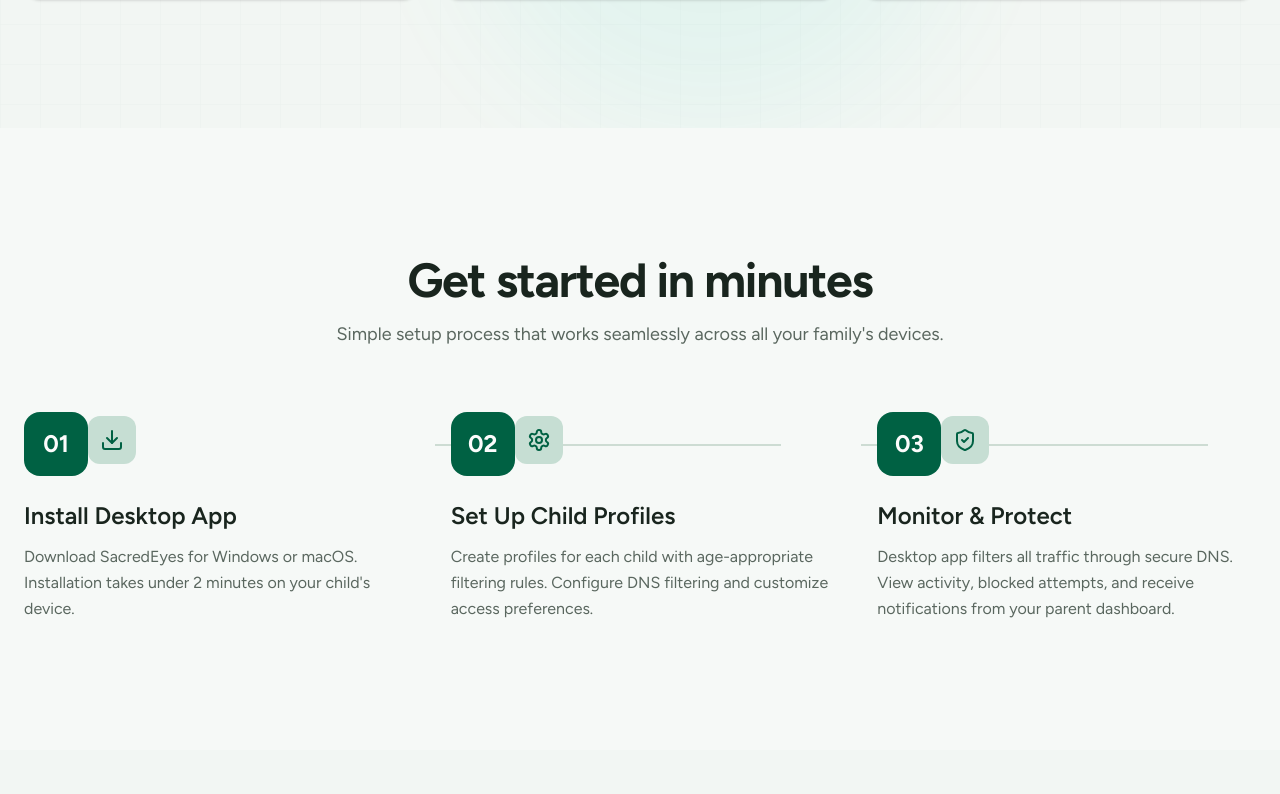
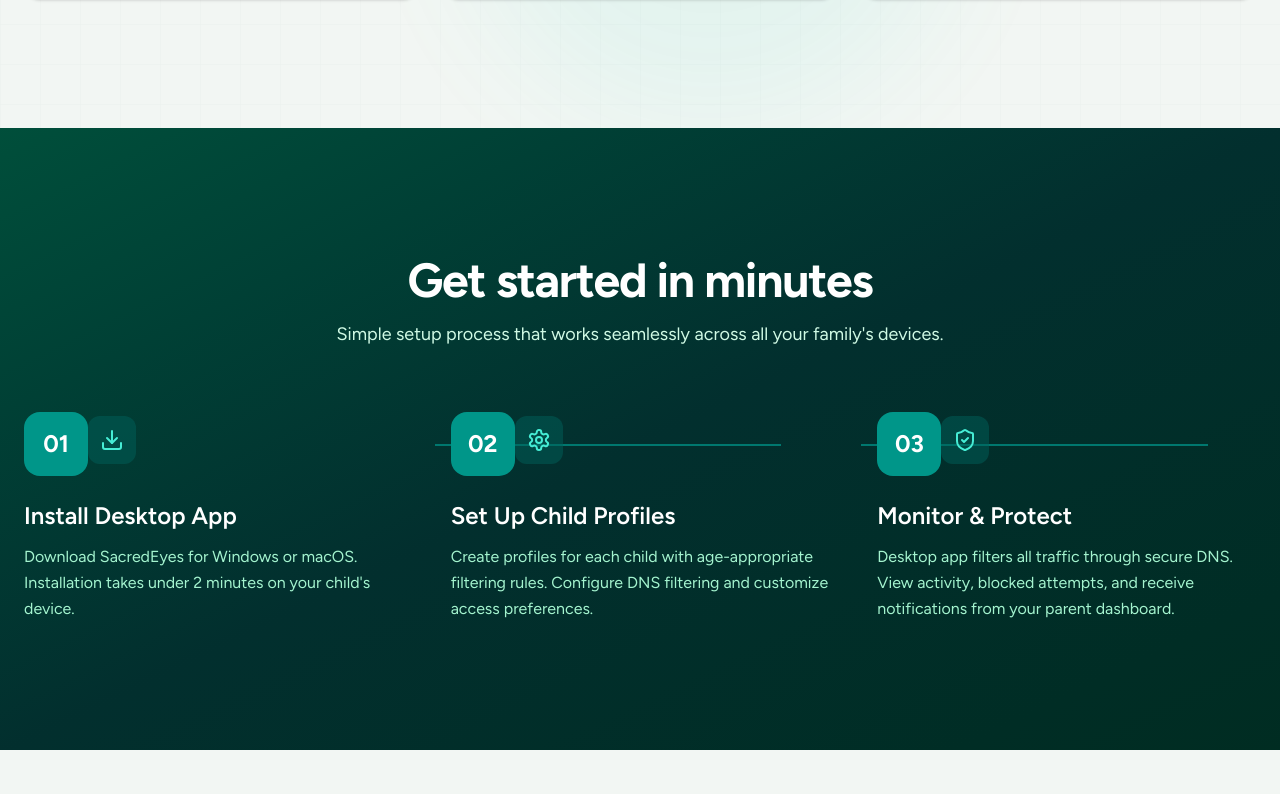
Before and after one commit to iamasikhia/v0-child-safety-website, a Next.js app: page / in a window 1280 px wide. Shown: the part 2046-2840 px from the top of the page. Built offline with nearby package versions, Linux system fonts and the light colour scheme.

Commit message:
style: update "Get started" section with dark green gradient
Change background and text colors for better contrast.

Co-authored-by: Asikhia Iseoluwadara <100229912+iamasikhia@users.noreply.github.com>

```diff
--- a/components/how-it-works.tsx
+++ b/components/how-it-works.tsx
@@ -25,13 +25,16 @@ const steps = [
 
 export function HowItWorks() {
   return (
-    <section id="how-it-works" className="py-20 md:py-32">
+    <section
+      id="how-it-works"
+      className="py-20 md:py-32 bg-gradient-to-br from-emerald-900 via-teal-950 to-emerald-950"
+    >
       <div className="container mx-auto px-4 md:px-6">
         <div className="mx-auto max-w-2xl text-center mb-16">
-          <h2 className="text-3xl font-bold tracking-tight text-foreground md:text-5xl mb-4 text-balance">
+          <h2 className="text-3xl font-bold tracking-tight text-white md:text-5xl mb-4 text-balance">
             Get started in minutes
           </h2>
-          <p className="text-lg text-muted-foreground text-balance">
+          <p className="text-lg text-emerald-100 text-balance">
             Simple setup process that works seamlessly across all your family's devices.
           </p>
         </div>
@@ -39,19 +42,19 @@ export function HowItWorks() {
         <div className="grid gap-12 md:grid-cols-3">
           {steps.map((step, index) => (
             <div key={index} className="relative">
-              <div className="mb-6 inline-flex h-16 w-16 items-center justify-center rounded-2xl bg-primary text-primary-foreground text-2xl font-bold">
+              <div className="mb-6 inline-flex h-16 w-16 items-center justify-center rounded-2xl bg-teal-600 text-white text-2xl font-bold">
                 {step.number}
               </div>
 
-              <div className="mb-4 inline-flex items-center justify-center rounded-lg bg-secondary p-3">
-                <step.icon className="h-6 w-6 text-primary" />
+              <div className="mb-4 inline-flex items-center justify-center rounded-lg bg-teal-800/50 p-3">
+                <step.icon className="h-6 w-6 text-teal-300" />
               </div>
 
-              <h3 className="mb-3 text-2xl font-semibold text-foreground">{step.title}</h3>
-              <p className="text-muted-foreground leading-relaxed">{step.description}</p>
+              <h3 className="mb-3 text-2xl font-semibold text-white">{step.title}</h3>
+              <p className="text-emerald-200 leading-relaxed">{step.description}</p>
 
               {index < steps.length - 1 && (
-                <div className="absolute top-8 left-[calc(100%+1rem)] hidden h-0.5 w-[calc(100%-2rem)] bg-border md:block lg:left-[calc(100%+2rem)]" />
+                <div className="absolute top-8 left-[calc(100%+1rem)] hidden h-0.5 w-[calc(100%-2rem)] bg-teal-700 md:block lg:left-[calc(100%+2rem)]" />
               )}
             </div>
           ))}
```
